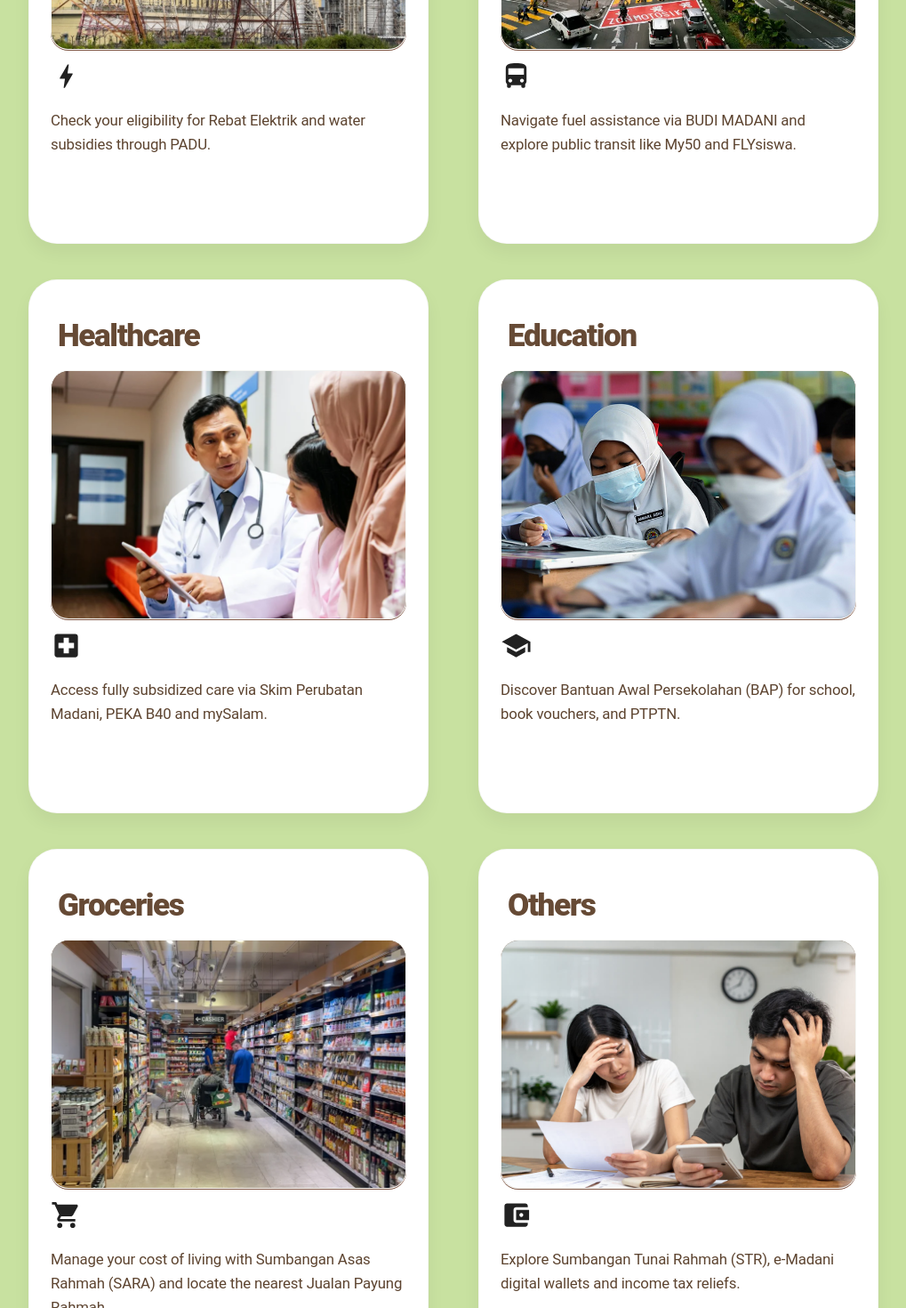
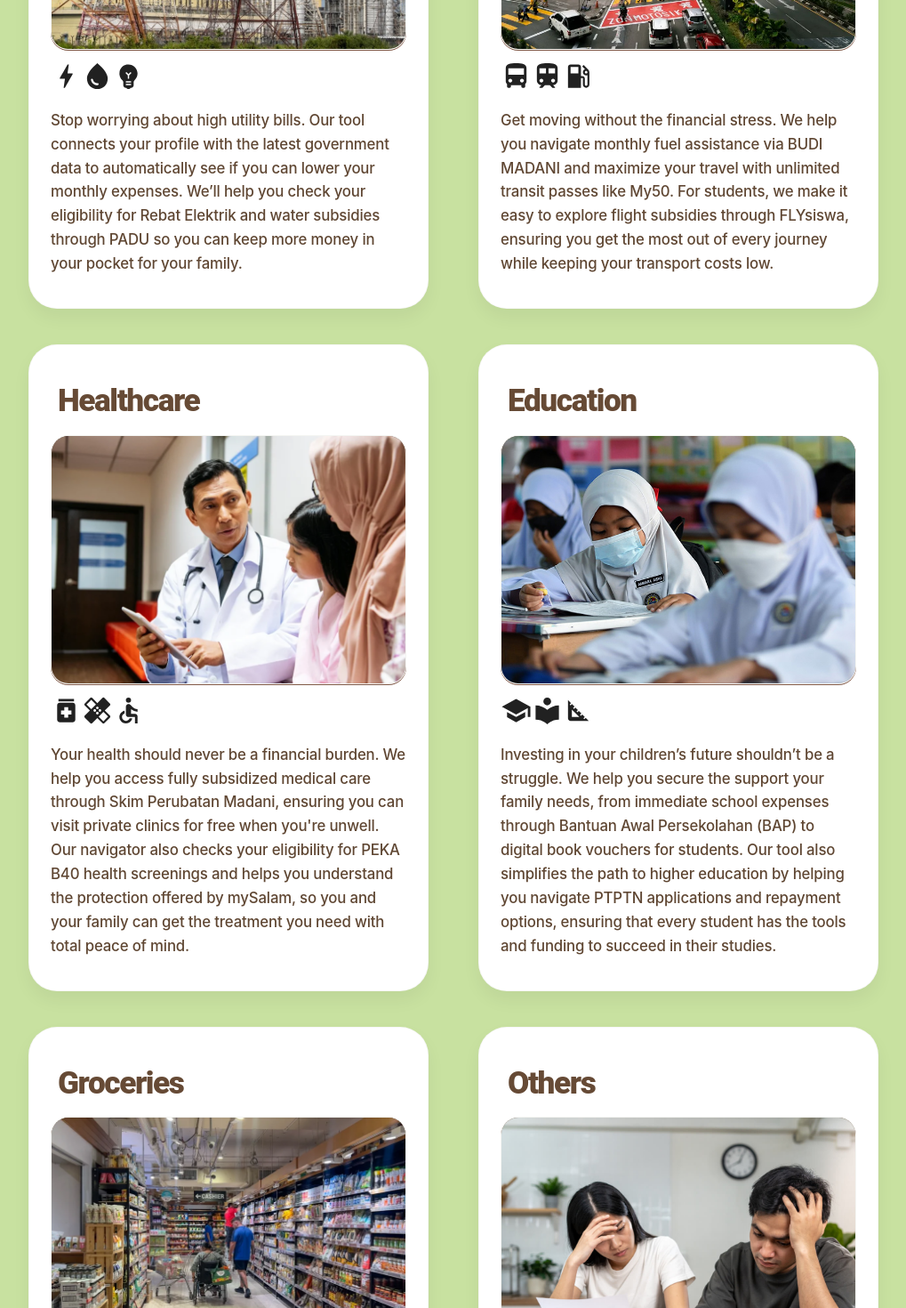
Before and after one commit to PandaRyan/dan, a React (Vite) app in the folder umh_app/: page /dashboard in a window 1280 px wide. Shown: the part 460-1930 px from the top of the page at 89% size, without its empty margins (130-1149 px from the left). Built offline with nearby package versions, Linux system fonts and the light colour scheme.

Commit message:
Update Dashboard.tsx

```diff
--- a/umh_app/src/routes/Dashboard.tsx
+++ b/umh_app/src/routes/Dashboard.tsx
@@ -8,10 +8,22 @@ import UtilitiesPicture from "../assets/images/Utilities-UMH.jpg"
 import OthersPicture from "../assets/images/Others-UMH.jpg"
 import BoltIcon from '@mui/icons-material/Bolt';
 import DirectionsBusIcon from '@mui/icons-material/DirectionsBus';
-import LocalHospitalIcon from '@mui/icons-material/LocalHospital';
 import SchoolIcon from '@mui/icons-material/School';
 import LocalGroceryStoreIcon from '@mui/icons-material/LocalGroceryStore';
 import AccountBalanceWalletIcon from '@mui/icons-material/AccountBalanceWallet';
+import WaterDropIcon from '@mui/icons-material/WaterDrop';
+import EmojiObjectsIcon from '@mui/icons-material/EmojiObjects';
+import TrainIcon from '@mui/icons-material/Train';
+import LocalGasStationIcon from '@mui/icons-material/LocalGasStation';
+import MedicationIcon from '@mui/icons-material/Medication';
+import HealingIcon from '@mui/icons-material/Healing';
+import AccessibleIcon from '@mui/icons-material/Accessible';
+import LocalLibraryIcon from '@mui/icons-material/LocalLibrary';
+import SquareFootIcon from '@mui/icons-material/SquareFoot';
+import StorefrontIcon from '@mui/icons-material/Storefront';
+import SetMealIcon from '@mui/icons-material/SetMeal';
+import FamilyRestroomIcon from '@mui/icons-material/FamilyRestroom';
+import AddIcCallIcon from '@mui/icons-material/AddIcCall';
 
 
 const categoryImages: Record<string, string> = {
@@ -26,45 +38,45 @@ const categoryImages: Record<string, string> = {
 const categoryText: Record<string, { header: string, description: string, icons: React.ReactNode[] }> = {
   Utilities: {
     header: "Utilities",
-    description: "Check your eligibility for Rebat Elektrik and water subsidies through PADU.",
+    description: "Stop worrying about high utility bills. Our tool connects your profile with the latest government data to automatically see if you can lower your monthly expenses. We’ll help you check your eligibility for Rebat Elektrik and water subsidies through PADU so you can keep more money in your pocket for your family.",
     icons: [
-      <BoltIcon key="bolt" fontSize="large" />,
+      <BoltIcon key="bolt" fontSize="large" />,<WaterDropIcon key="bolt" fontSize="large" />,<EmojiObjectsIcon key="bolt" fontSize="large" />
     ]
   },
   Transportation: {
     header: "Transportation",
-    description: "Navigate fuel assistance via BUDI MADANI and explore public transit like My50 and FLYsiswa.",
+    description: "Get moving without the financial stress. We help you navigate monthly fuel assistance via BUDI MADANI and maximize your travel with unlimited transit passes like My50. For students, we make it easy to explore flight subsidies through FLYsiswa, ensuring you get the most out of every journey while keeping your transport costs low.",
 
     icons: [
-      <DirectionsBusIcon key="bus" fontSize="large" />,
+      <DirectionsBusIcon key="bus" fontSize="large" />,<TrainIcon key="bus" fontSize="large" />,<LocalGasStationIcon key="bus" fontSize="large" />,
     ]
   },
   Healthcare: {
     header: "Healthcare",
-    description: "Access fully subsidized care via Skim Perubatan Madani, PEKA B40 and mySalam.",
+    description: "Your health should never be a financial burden. We help you access fully subsidized medical care through Skim Perubatan Madani, ensuring you can visit private clinics for free when you're unwell. Our navigator also checks your eligibility for PEKA B40 health screenings and helps you understand the protection offered by mySalam, so you and your family can get the treatment you need with total peace of mind.",
     icons: [
-      <LocalHospitalIcon key="hospital" fontSize="large" />,
+      <MedicationIcon key="hospital" fontSize="large" />,<HealingIcon key="hospital" fontSize="large" />,<AccessibleIcon key="hospital" fontSize="large" />,
     ]
   },
   Education: {
     header: "Education",
-    description: "Discover Bantuan Awal Persekolahan (BAP) for school, book vouchers, and PTPTN.",
+    description: "Investing in your children’s future shouldn’t be a struggle. We help you secure the support your family needs, from immediate school expenses through Bantuan Awal Persekolahan (BAP) to digital book vouchers for students. Our tool also simplifies the path to higher education by helping you navigate PTPTN applications and repayment options, ensuring that every student has the tools and funding to succeed in their studies.",
     icons: [
-      <SchoolIcon key="school" fontSize="large" />,
+      <SchoolIcon key="school" fontSize="large" />,<LocalLibraryIcon key="school" fontSize="large" />,<SquareFootIcon key="school" fontSize="large" />,
     ]
   },
   Groceries: {
     header: "Groceries",
-    description: "Manage your cost of living with Sumbangan Asas Rahmah (SARA) and locate the nearest Jualan Payung Rahmah.",
+    description: "Manage your daily expenses with confidence and ease. We help you track your Sumbangan Asas Rahmah (SARA) credits so you always know exactly how much you have for essential groceries. Our navigator also helps you locate the nearest Jualan Payung Rahmah, connecting you to the best local deals on household items and food, ensuring you get the most value for every Ringgit spent on your family’s needs.",
     icons: [
-      <LocalGroceryStoreIcon key="grocery" fontSize="large" />,
+      <LocalGroceryStoreIcon key="grocery" fontSize="large" />,<StorefrontIcon key="school" fontSize="large" />,<SetMealIcon key="school" fontSize="large" />,
     ]
   },
   Others: {
     header: "Others",
-    description: "Explore Sumbangan Tunai Rahmah (STR), e-Madani digital wallets and income tax reliefs.",
+    description: "Can't find exactly what you’re looking for? Don't worry—we’ve still got you covered. From tracking your Sumbangan Tunai Rahmah (STR) payments and e-Madani digital wallet credits to uncovering hidden income tax reliefs, our platform is built to catch every opportunity. Whether it’s a new government initiative or a niche grant we haven't listed yet, our AI stays updated in real-time to ensure you never miss a chance to strengthen your family's 'Ringgit Resilience'.",
     icons: [
-      <AccountBalanceWalletIcon key="wallet" fontSize="large" />,
+      <AccountBalanceWalletIcon key="wallet" fontSize="large" />,<AddIcCallIcon key="school" fontSize="large" />,<FamilyRestroomIcon key="school" fontSize="large" />,
     ]
   },
 };
@@ -171,12 +183,14 @@ const ThemedGrid = ({ title, onClick }: ThemedGrid) => {
         <Box
           sx={{
             zIndex: 1,
-            mb: 1,
-            color: '#5d4430',
+            mb: 1.5,
+            color: '#573d28', // Your specific deep earthy brown
+            fontFamily: '-apple-system, BlinkMacSystemFont, "Segoe UI", Roboto, Helvetica, Arial, sans-serif',
             fontSize: '1.05rem',
-            lineHeight: 1.6,
-            fontWeight: 400,
-            letterSpacing: '-0.01em',
+            lineHeight: 1.6, // Slightly more air to prevent the dark color from feeling heavy
+            fontWeight: 500, // Medium weight: The "sweet spot" for modern descriptions
+            letterSpacing: '-0.01em', // Subtle tightening for a clean, modern look
+            opacity: 0.95, // Keeps it sharp but prevents it from feeling "harsh"
           }}
         >
           {categoryText[title].description}
```
